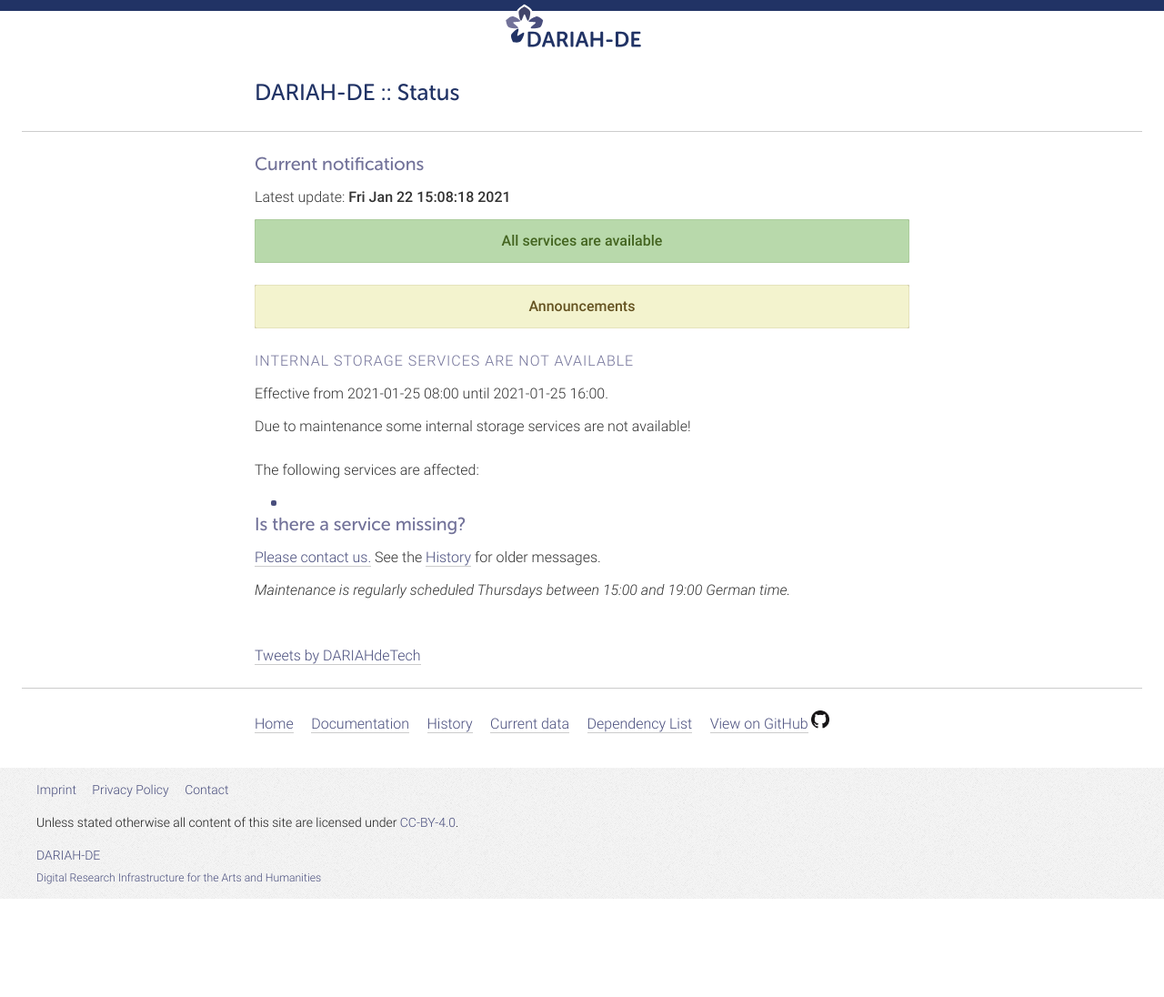
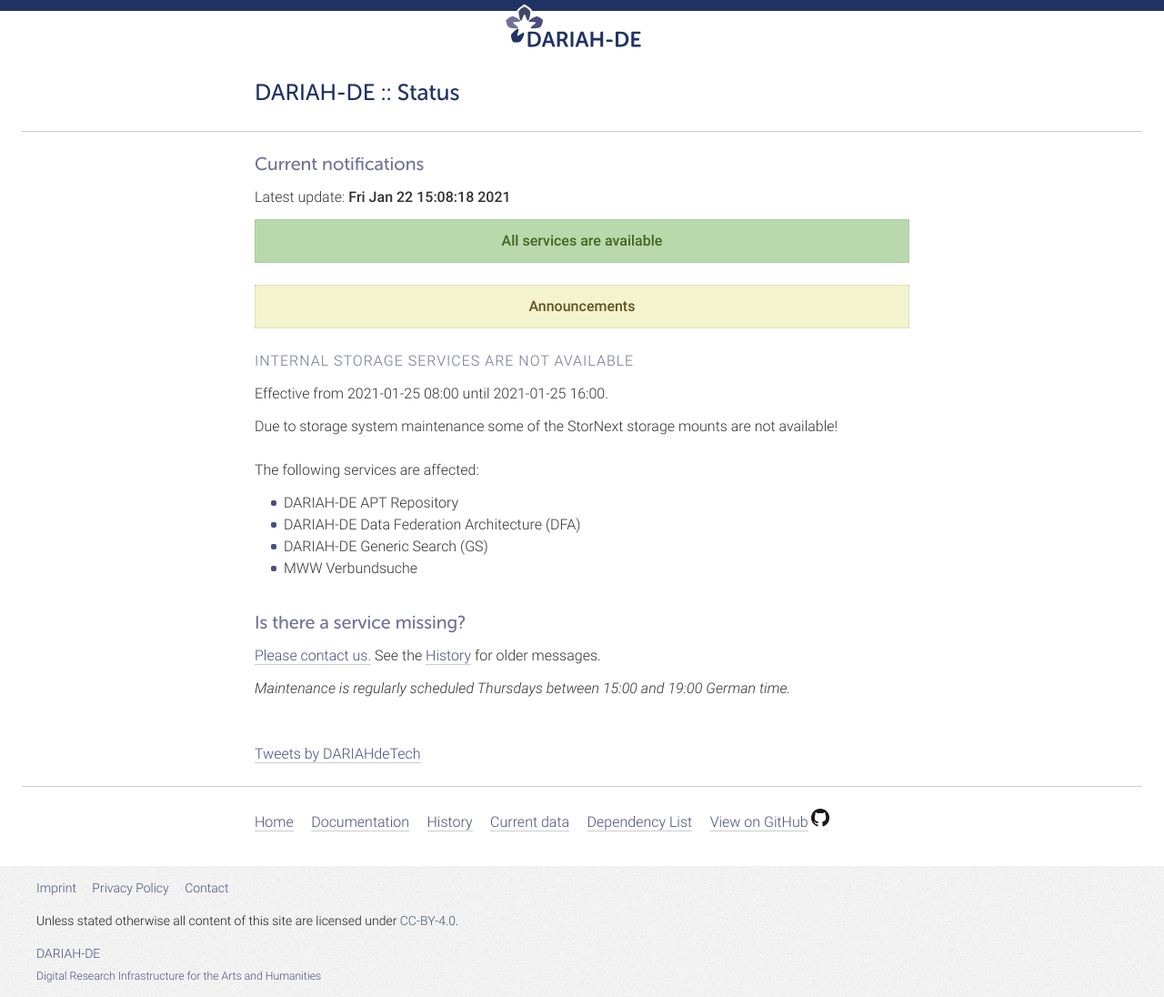
Before and after one commit to DARIAH-DE/status, a Jekyll site: the page built from index.md, in a window 1280 px wide. Shown: the whole page at 91% size. Built offline with Jekyll 4.4.1, drawn with Linux system fonts in a browser that asks for light colours; comment, search, counter and statistics services are not loaded; before the commit the page ends 988 px from its top, so only the background shows below that.

Commit message:
Add apr repo Add deps to stornext for dme services

```diff
--- a/_data/announcements.yaml
+++ b/_data/announcements.yaml
@@ -3,7 +3,7 @@
   date_start: '2021-01-25 08:00'
   date_end: '2021-01-25 16:00'
   hide: false
-  description: 'Due to maintenance some internal storage services are not available!'
+  description: 'Due to storage system maintenance some of the StorNext storage mounts are not available!'
   affected:
     - '/infrastructure/gwdg-stornext'
 - title: 'Maintenance of Confluence Wiki'
--- a/_servers/mww.yaml
+++ b/_servers/mww.yaml
@@ -2,4 +2,5 @@
 title: 'mww.de.dariah.eu'
 dependencies:
   - '/infrastructure/gwdg-cloud'
+  - '/infrastructure/gwdg-stornext'
 ---
--- a/_services/gs.yaml
+++ b/_services/gs.yaml
@@ -4,4 +4,5 @@
 website: 'https://search.de.dariah.eu/'
 dependencies:
   - '/servers/dfa'
+  - '/infrastructure/gwdg-stornext'
 ---
```
Also changed, not shown: _services/aptly.yaml (added, +7 -0 lines).
